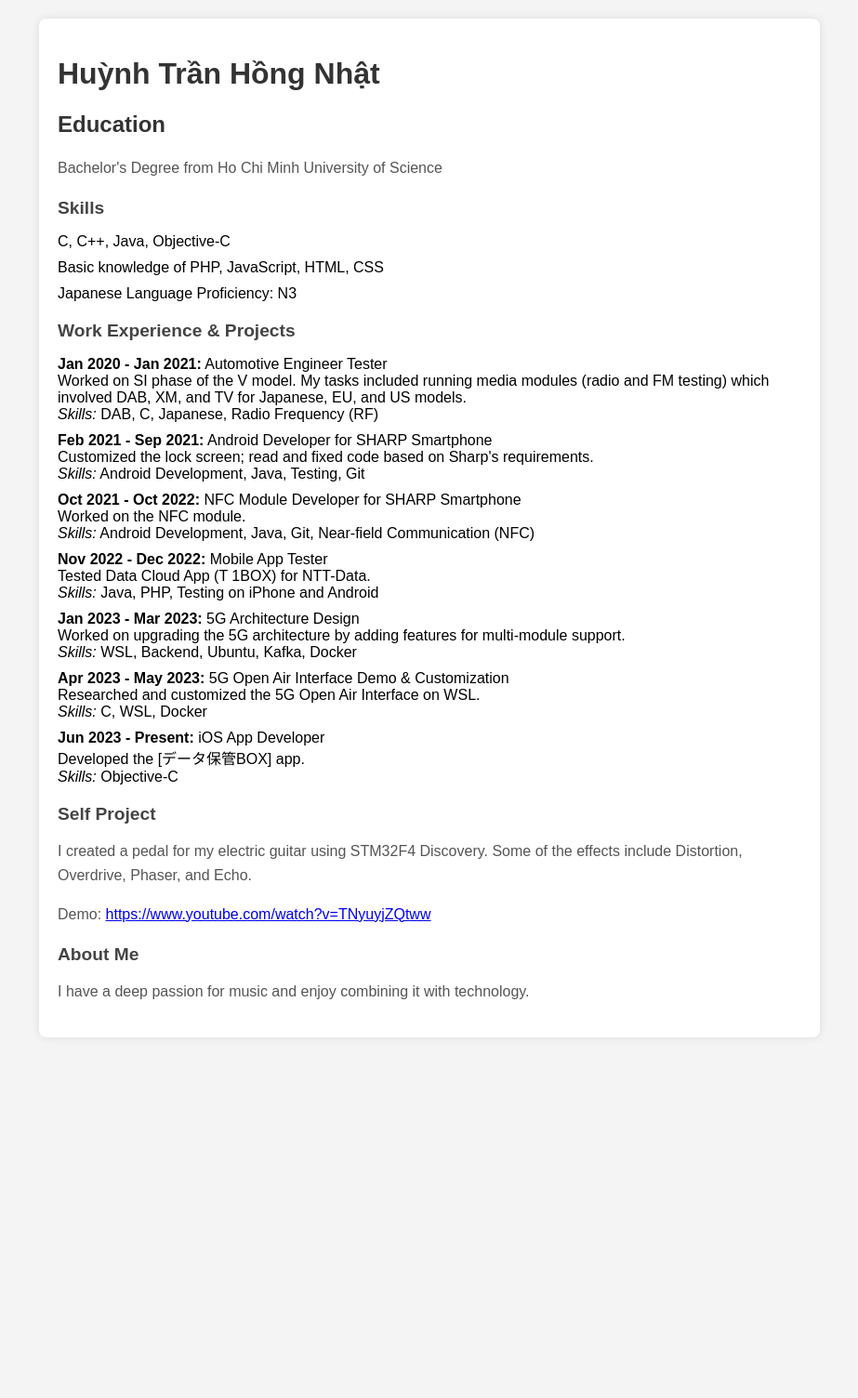
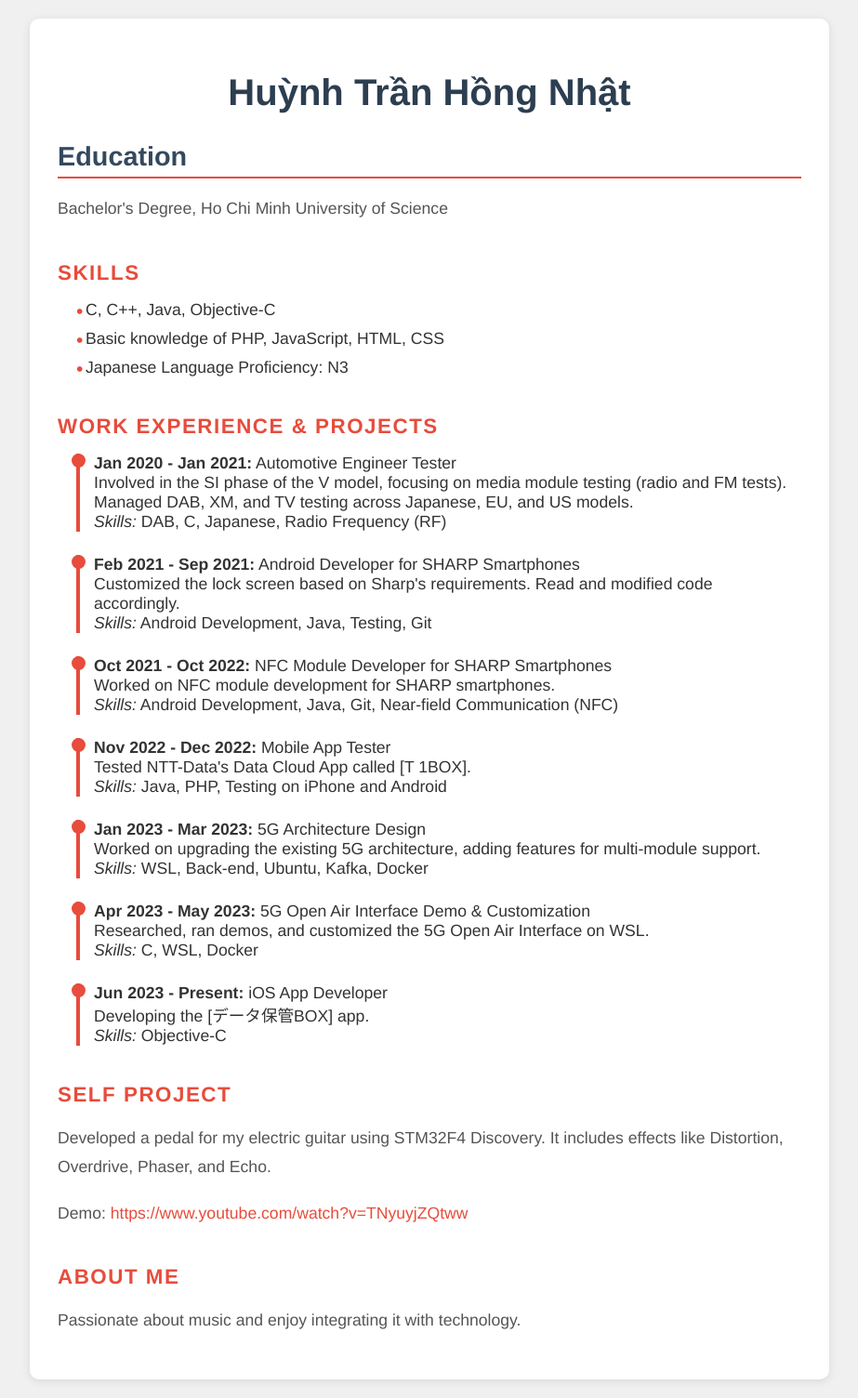
Before and after one commit to CrimsonSunTonic/CrimsonSunTonic.github.io, a Jekyll site: the page built from cv.markdown, in a window 1280 px wide. Shown: the whole page at 93% size, without its empty margins (178-1101 px from the left). Built offline with Jekyll 4.4.1, drawn with Linux system fonts in a browser that asks for light colours; before the commit the page ends 1136 px from its top, so only the background shows below that.

Commit message:
Update cv_en.html

```diff
--- a/_layouts/cv_en.html
+++ b/_layouts/cv_en.html
@@ -6,42 +6,95 @@
     <title>Huỳnh Trần Hồng Nhật - CV</title>
     <style>
         body {
-            font-family: Arial, sans-serif;
+            font-family: 'Helvetica Neue', Arial, sans-serif;
             margin: 0;
             padding: 20px;
-            background-color: #f4f4f4;
+            background-color: #f0f0f0;
+            color: #333;
         }
         .container {
             max-width: 800px;
             margin: 0 auto;
             background-color: #fff;
-            padding: 20px;
-            border-radius: 8px;
-            box-shadow: 0 0 10px rgba(0, 0, 0, 0.1);
+            padding: 30px;
+            border-radius: 10px;
+            box-shadow: 0 2px 10px rgba(0, 0, 0, 0.1);
         }
-        h1, h2 {
-            color: #333;
+        h1 {
+            font-size: 2.5em;
+            color: #2c3e50;
+            text-align: center;
+            margin-bottom: 30px;
+        }
+        h2 {
+            font-size: 1.8em;
+            color: #34495e;
+            border-bottom: 2px solid #e74c3c;
+            padding-bottom: 5px;
+            margin-bottom: 15px;
         }
         p {
-            line-height: 1.6;
+            line-height: 1.8;
             color: #555;
+            font-size: 1.1em;
         }
         ul {
             list-style-type: none;
             padding: 0;
         }
         li {
-            margin-bottom: 10px;
+            margin-bottom: 20px;
+            font-size: 1.1em;
         }
         .section-title {
-            margin-top: 20px;
-            margin-bottom: 10px;
-            font-size: 1.2em;
+            margin-top: 40px;
+            margin-bottom: 15px;
+            font-size: 1.4em;
             font-weight: bold;
-            color: #444;
+            color: #e74c3c;
+            text-transform: uppercase;
+            letter-spacing: 1.5px;
         }
         .skills, .experience, .projects {
-            margin-bottom: 20px;
+            margin-bottom: 40px;
+        }
+        .skills ul, .experience ul, .projects ul {
+            margin-left: 20px;
+        }
+        .skills ul li, .projects ul li {
+            margin-bottom: 10px;
+            padding-left: 10px;
+            position: relative;
+        }
+        .skills ul li::before, .projects ul li::before {
+            content: '•';
+            color: #e74c3c;
+            position: absolute;
+            left: 0;
+            font-size: 1.2em;
+        }
+        .experience ul li {
+            border-left: 4px solid #e74c3c;
+            padding-left: 15px;
+            margin-bottom: 25px;
+            position: relative;
+        }
+        .experience ul li::before {
+            content: '';
+            position: absolute;
+            top: 0;
+            left: -9px;
+            background-color: #e74c3c;
+            height: 15px;
+            width: 15px;
+            border-radius: 50%;
+        }
+        a {
+            color: #e74c3c;
+            text-decoration: none;
+        }
+        a:hover {
+            text-decoration: underline;
         }
     </style>
 </head>
@@ -50,7 +103,7 @@
         <h1>Huỳnh Trần Hồng Nhật</h1>
 
         <h2>Education</h2>
-        <p>Bachelor's Degree from Ho Chi Minh University of Science</p>
+        <p>Bachelor's Degree, Ho Chi Minh University of Science</p>
 
         <div class="skills">
             <div class="section-title">Skills</div>
@@ -66,37 +119,37 @@
             <ul>
                 <li>
                     <strong>Jan 2020 - Jan 2021:</strong> Automotive Engineer Tester<br>
-                    Worked on SI phase of the V model. My tasks included running media modules (radio and FM testing) which involved DAB, XM, and TV for Japanese, EU, and US models.<br>
+                    Involved in the SI phase of the V model, focusing on media module testing (radio and FM tests). Managed DAB, XM, and TV testing across Japanese, EU, and US models.<br>
                     <em>Skills:</em> DAB, C, Japanese, Radio Frequency (RF)
                 </li>
                 <li>
-                    <strong>Feb 2021 - Sep 2021:</strong> Android Developer for SHARP Smartphone<br>
-                    Customized the lock screen; read and fixed code based on Sharp's requirements.<br>
+                    <strong>Feb 2021 - Sep 2021:</strong> Android Developer for SHARP Smartphones<br>
+                    Customized the lock screen based on Sharp's requirements. Read and modified code accordingly.<br>
                     <em>Skills:</em> Android Development, Java, Testing, Git
                 </li>
                 <li>
-                    <strong>Oct 2021 - Oct 2022:</strong> NFC Module Developer for SHARP Smartphone<br>
-                    Worked on the NFC module.<br>
+                    <strong>Oct 2021 - Oct 2022:</strong> NFC Module Developer for SHARP Smartphones<br>
+                    Worked on NFC module development for SHARP smartphones.<br>
                     <em>Skills:</em> Android Development, Java, Git, Near-field Communication (NFC)
                 </li>
                 <li>
                     <strong>Nov 2022 - Dec 2022:</strong> Mobile App Tester<br>
-                    Tested Data Cloud App (T 1BOX) for NTT-Data.<br>
+                    Tested NTT-Data's Data Cloud App called [T 1BOX].<br>
                     <em>Skills:</em> Java, PHP, Testing on iPhone and Android
                 </li>
                 <li>
                     <strong>Jan 2023 - Mar 2023:</strong> 5G Architecture Design<br>
-                    Worked on upgrading the 5G architecture by adding features for multi-module support.<br>
-                    <em>Skills:</em> WSL, Backend, Ubuntu, Kafka, Docker
+                    Worked on upgrading the existing 5G architecture, adding features for multi-module support.<br>
+                    <em>Skills:</em> WSL, Back-end, Ubuntu, Kafka, Docker
                 </li>
                 <li>
                     <strong>Apr 2023 - May 2023:</strong> 5G Open Air Interface Demo & Customization<br>
-                    Researched and customized the 5G Open Air Interface on WSL.<br>
+                    Researched, ran demos, and customized the 5G Open Air Interface on WSL.<br>
                     <em>Skills:</em> C, WSL, Docker
                 </li>
                 <li>
                     <strong>Jun 2023 - Present:</strong> iOS App Developer<br>
-                    Developed the [データ保管BOX] app.<br>
+                    Developing the [データ保管BOX] app.<br>
                     <em>Skills:</em> Objective-C
                 </li>
             </ul>
@@ -104,12 +157,12 @@
 
         <div class="projects">
             <div class="section-title">Self Project</div>
-            <p>I created a pedal for my electric guitar using STM32F4 Discovery. Some of the effects include Distortion, Overdrive, Phaser, and Echo.</p>
+            <p>Developed a pedal for my electric guitar using STM32F4 Discovery. It includes effects like Distortion, Overdrive, Phaser, and Echo.</p>
             <p>Demo: <a href="https://www.youtube.com/watch?v=TNyuyjZQtww" target="_blank">https://www.youtube.com/watch?v=TNyuyjZQtww</a></p>
         </div>
 
         <div class="section-title">About Me</div>
-        <p>I have a deep passion for music and enjoy combining it with technology.</p>
+        <p>Passionate about music and enjoy integrating it with technology.</p>
     </div>
 </body>
 </html>
```
